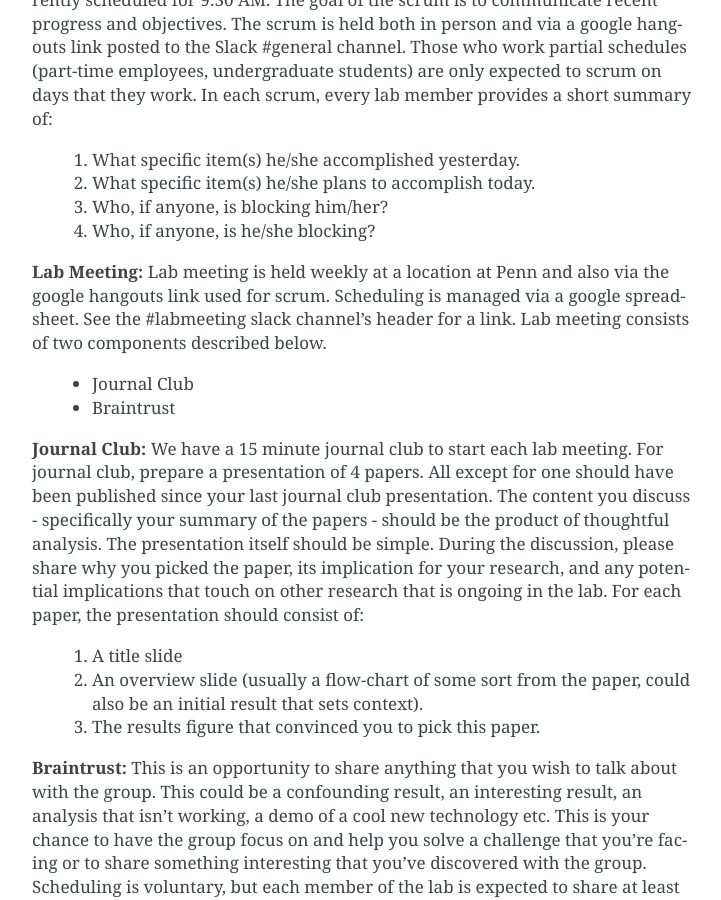
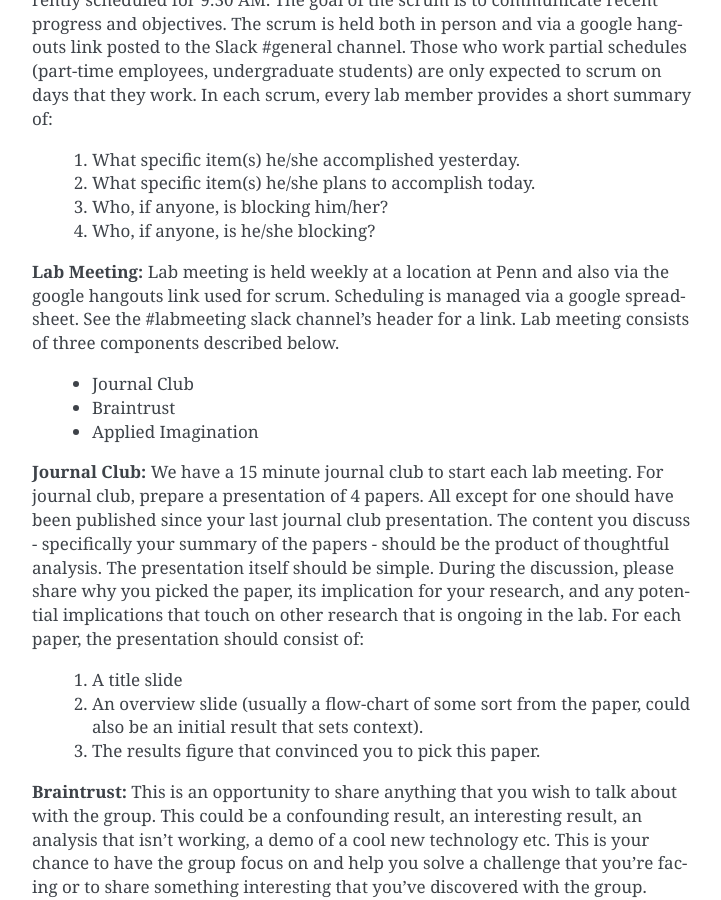
Before and after one commit to greenelab/onboarding, a Sphinx documentation site: the page built from source/communication.rst, in a window 1280 px wide and 900 px high, scrolled down 1347 px. Shown: the whole window, without its empty margins (388-1109 px from the left). Built offline with Sphinx 7.4.7, drawn with Linux system fonts in a browser that asks for light colours.

Commit message:
there are 3 components to lab meeting now

```diff
--- a/source/communication.rst
+++ b/source/communication.rst
@@ -69,10 +69,11 @@ provides a short summary of:
 **Lab Meeting:** Lab meeting is held weekly at a location at Penn and also via
 the google hangouts link used for scrum. Scheduling is managed via a google
 spreadsheet. See the #labmeeting slack channel's header for a link. Lab
-meeting consists of two components described below.
+meeting consists of three components described below.
 
     * Journal Club
     * Braintrust
+    * Applied Imagination
 
 **Journal Club:** We have a 15 minute journal club to start  each lab meeting.
 For journal club, prepare a presentation of 4 papers. All except for one should
```
